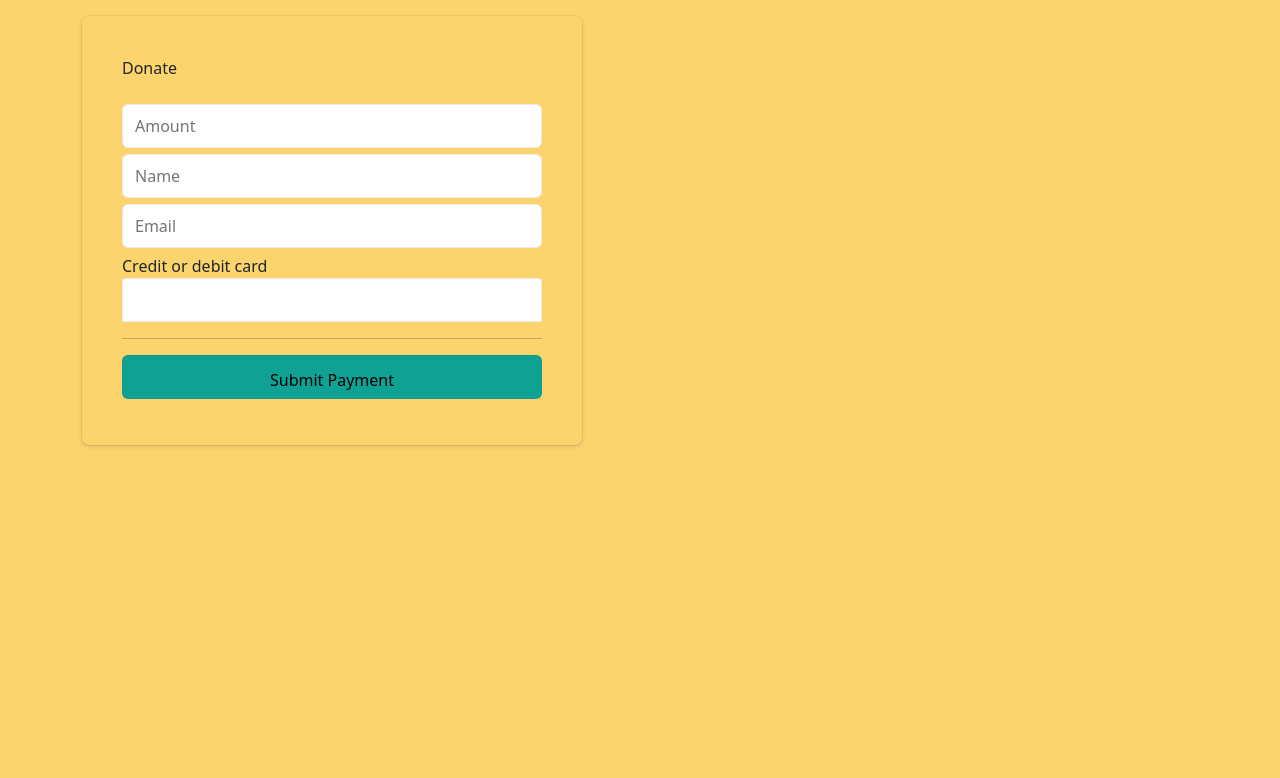
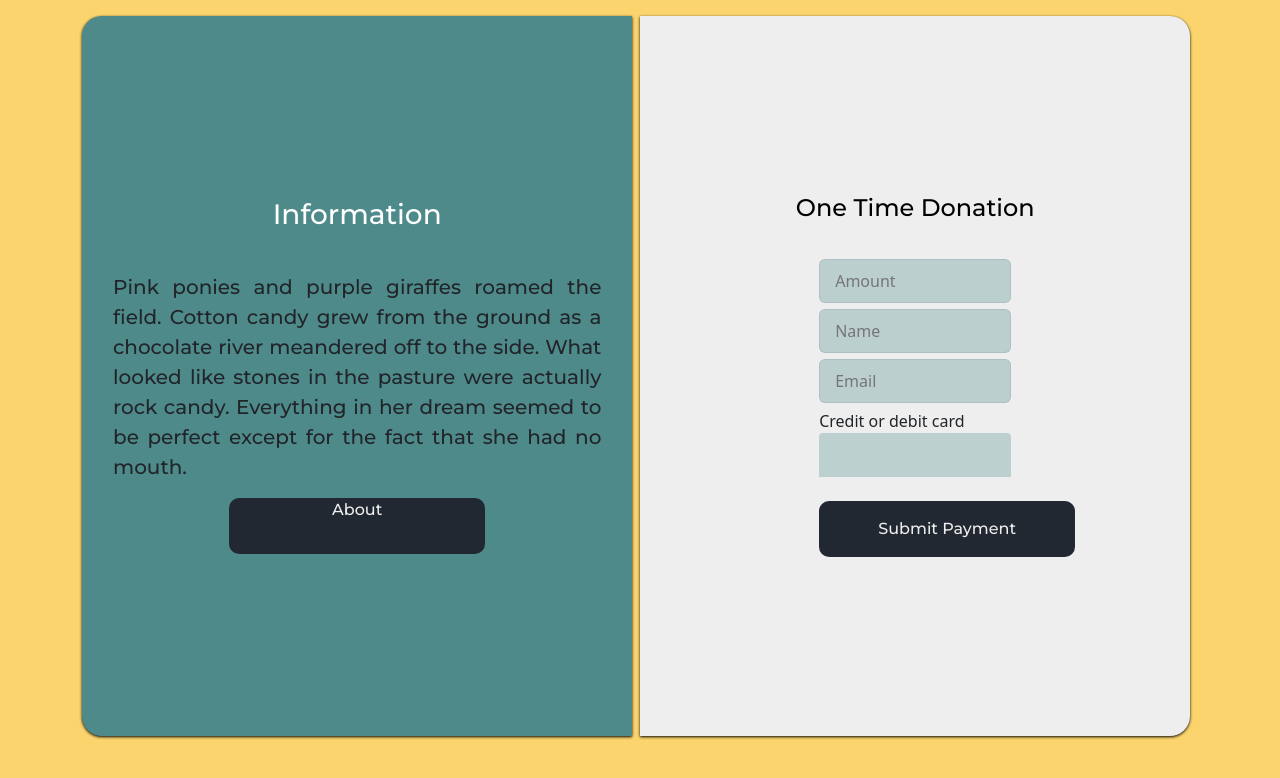
Before and after one commit to anishashruti/Helping-Hands, a Django app: page /donate/ in a window 1280 px wide. Shown: the top 778 px of the page. Run offline with Django 3.2, Linux system fonts and the light colour scheme; some libraries are stand-ins or nearby versions.

Commit message:
form design and add customer done

```diff
--- a/HelpingHands/base/templates/base/donate.html
+++ b/HelpingHands/base/templates/base/donate.html
@@ -7,13 +7,32 @@ Donate
 {% block scripts %}
 <script src="{% static 'javascript/main.js' %}"></script>
 {% endblock scripts %}
+
 {% block content %}
+<link rel="stylesheet" href="{% static 'css/donate.css' %}">
+<div class="column-6">
+	<div id="left-wrapper">
+		<div id="left-wrapper-head">
+			<h3>Information</h3>
+		</div>
+		<hr>
+		<div id="left-wrapper-content">
+			<p>Pink ponies and purple giraffes roamed the field. Cotton candy grew from the ground as a chocolate river meandered off to the side. What looked like stones in the pasture were actually rock candy. Everything in her dream seemed to be perfect except for the fact that she had no mouth.</p>
+		</div>
+		<div id="about-btn">
+			About
+		</div>
+	</div>
+</div>
+<div class="column-6">
+	<div id="right-wrapper">
+		<div id="right-wrapper-head">
+			One Time Donation
+		</div>
+		<hr>
 		<form action="{% url 'base:charge' %}"  method="post" id="payment-form">
 			{% csrf_token %}
 			<div class="form-field-12">
-        <label for="amount">Donate</label>
-        <br>
-        <br>
 				<div class="form-field-6">
 				  <input required type="number" name="amount" placeholder="Amount">
 			  </div>
@@ -37,11 +56,13 @@ Donate
 		  </div>
 
 		  <div style="clear:left"></div>
-  <hr>
-
-     <input  class="myButton" style="background-color:#10a195" type="submit" value="Submit Payment" name="">
+		  <br>
+			 <input  class="myButton" type="submit" value="Submit Payment" name="">
 
 		</form>
+	</div>
+</div>
+
 	<script>
     var stripe = Stripe('pk_test_51Gz20rIPDW7FrALV9nHGF02My5bHPpLXia3mV4BMqofdwgZJ4jOt7mFGM9wnAGhlxy0s85lVnW1Tn9a43J162Chp00rwYE95Gf');
 
--- a/HelpingHands/base/views.py
+++ b/HelpingHands/base/views.py
@@ -28,16 +28,9 @@ def charge(request):
 
 		charge = stripe.Charge.create(
 			customer=customer,
-			amount=amount*100,
+			amount=amount,
 			currency='inr',
 			description="Donation",
-			address={
-    'line1': '510 Townsend St',
-    'postal_code': '98140',
-    'city': 'San Francisco',
-    'state': 'CA',
-    'country': 'US',
-  },
 			)
 	return redirect(reverse('base:thanks', args=[amount]))
 
--- /dev/null
+++ b/HelpingHands/static/css/donate.css
@@ -0,0 +1,189 @@
+form {
+    width: 15vw;
+    padding:0px;
+  }
+  input {
+    border-radius: 6px;
+    margin-bottom: 6px;
+    padding: 15px;
+    border: 1px solid rgba(50, 50, 93, 0.1);
+    height: 44px;
+    font-size: 16px;
+    width: 100%;
+    background: #4f8a8b4f;
+    align-content: center;
+  }
+  .result-message {
+    line-height: 22px;
+    font-size: 16px;
+  }
+  .result-message a {
+    color: rgb(89, 111, 214);
+    font-weight: 600;
+    text-decoration: none;
+  }
+  .hidden {
+    display: none;
+  }
+  #card-error {
+    color: rgb(105, 115, 134);
+    text-align: left;
+    font-size: 13px;
+    line-height: 17px;
+    margin-top: 12px;
+  }
+  #card-element {
+    border-radius: 4px 4px 0 0 ;
+    padding: 12px;
+    height: 44px;
+    width: 100%;
+    background: #4f8a8b4f;
+  }
+  #payment-request-button {
+    margin-bottom: 32px;
+  }
+  .myButton{
+    width:20vw;
+     height:7vh;
+    background-color:#222831;
+    border-radius: 10px;
+    color: #EEEEEE;
+    text-align: center;
+    font-family: 'Montserrat', sans-serif;
+  }
+  /* spinner/processing state, errors */
+  .spinner,
+  .spinner:before,
+  .spinner:after {
+    border-radius: 50%;
+  }
+  .spinner {
+    color: #ffffff;
+    font-size: 22px;
+    text-indent: -99999px;
+    margin: 0px auto;
+    position: relative;
+    width: 20px;
+    height: 20px;
+    box-shadow: inset 0 0 0 2px;
+    -webkit-transform: translateZ(0);
+    -ms-transform: translateZ(0);
+    transform: translateZ(0);
+  }
+  .spinner:before,
+  .spinner:after {
+    position: absolute;
+    content: "";
+  }
+  .spinner:before {
+    width: 10.4px;
+    height: 20.4px;
+    background: #5469d4;
+    border-radius: 20.4px 0 0 20.4px;
+    top: -0.2px;
+    left: -0.2px;
+    -webkit-transform-origin: 10.4px 10.2px;
+    transform-origin: 10.4px 10.2px;
+    -webkit-animation: loading 2s infinite ease 1.5s;
+    animation: loading 2s infinite ease 1.5s;
+  }
+  .spinner:after {
+    width: 10.4px;
+    height: 10.2px;
+    background: #5469d4;
+    border-radius: 0 10.2px 10.2px 0;
+    top: -0.1px;
+    left: 10.2px;
+    -webkit-transform-origin: 0px 10.2px;
+    transform-origin: 0px 10.2px;
+    -webkit-animation: loading 2s infinite ease;
+    animation: loading 2s infinite ease;
+  }
+  @-webkit-keyframes loading {
+    0% {
+      -webkit-transform: rotate(0deg);
+      transform: rotate(0deg);
+    }
+    100% {
+      -webkit-transform: rotate(360deg);
+      transform: rotate(360deg);
+    }
+  }
+  @keyframes loading {
+    0% {
+      -webkit-transform: rotate(0deg);
+      transform: rotate(0deg);
+    }
+    100% {
+      -webkit-transform: rotate(360deg);
+      transform: rotate(360deg);
+    }
+  }
+  @media only screen and (max-width: 600px) {
+    form {
+      width: 80vw;
+    }
+  }
+
+  #left-wrapper{
+      display: flex;
+    background-color: #4F8A8B;
+    box-shadow: 0 1px 3px 0 black;
+      border-radius: 20px 0px 0px 20px;
+      border: 1px solid transparent;
+      padding: 30px;
+      width:43vw;
+      height:90vh;
+      flex-direction: column;
+      flex-wrap: wrap;
+      justify-content: center;
+      align-items: center;
+  }
+
+  #left-wrapper-head{
+    color:#fff;
+    font-family: 'Montserrat', sans-serif;
+    text-align: center;
+    font-size:24px;
+  }
+  #left-wrapper-content{
+    font-family: 'Montserrat', sans-serif;
+    text-align: justify;
+    font-size:20px;
+  }
+  #right-wrapper{
+    background-color: #EEEEEE;
+      border-radius: 0px 20px 20px 0px;
+      border: 1px solid transparent;
+    padding: 30px;
+    width:43vw;
+    height:90vh;
+    box-shadow: 0 1px 3px 0 black;
+    display: flex;
+    flex-direction: column;
+    flex-wrap: wrap;
+    justify-content: center;
+    align-items: center;
+  }
+
+  .column-6{
+    width: 50%;
+    float:left;
+  }
+
+
+  #right-wrapper-head{
+    color: #000000;
+    font-family: 'Montserrat', sans-serif;
+    text-align: center;
+    font-size: 24px;
+  }
+  #about-btn{
+     width:20vw;
+     height:7vh;
+    background-color:#222831;
+    border-radius: 10px;
+    color: #EEEEEE;
+    text-align: center;
+    font-family: 'Montserrat', sans-serif;
+  }
--- a/HelpingHands/static/css/style.css
+++ b/HelpingHands/static/css/style.css
@@ -72,148 +72,4 @@ padding:10%;
     color:#EEEEEE;
     text-decoration: none;
 
-}form {
-    width: 30vw;
-    min-width: 500px;
-    align-self: center;
-    box-shadow: 0px 0px 0px 0.5px rgba(50, 50, 93, 0.1),
-      0px 2px 5px 0px rgba(50, 50, 93, 0.1), 0px 1px 1.5px 0px rgba(0, 0, 0, 0.07);
-    border-radius: 7px;
-    padding: 40px;
-  }
-  input {
-    border-radius: 6px;
-    margin-bottom: 6px;
-    padding: 12px;
-    border: 1px solid rgba(50, 50, 93, 0.1);
-    height: 44px;
-    font-size: 16px;
-    width: 100%;
-    background: white;
-  }
-  .result-message {
-    line-height: 22px;
-    font-size: 16px;
-  }
-  .result-message a {
-    color: rgb(89, 111, 214);
-    font-weight: 600;
-    text-decoration: none;
-  }
-  .hidden {
-    display: none;
-  }
-  #card-error {
-    color: rgb(105, 115, 134);
-    text-align: left;
-    font-size: 13px;
-    line-height: 17px;
-    margin-top: 12px;
-  }
-  #card-element {
-    border-radius: 4px 4px 0 0 ;
-    padding: 12px;
-    border: 1px solid rgba(50, 50, 93, 0.1);
-    height: 44px;
-    width: 100%;
-    background: white;
-  }
-  #payment-request-button {
-    margin-bottom: 32px;
-  }
-  /* Buttons and links */
-  button {
-    background: #5469d4;
-    color: #ffffff;
-    font-family: Arial, sans-serif;
-    border-radius: 0 0 4px 4px;
-    border: 0;
-    padding: 12px 16px;
-    font-size: 16px;
-    font-weight: 600;
-    cursor: pointer;
-    display: block;
-    transition: all 0.2s ease;
-    box-shadow: 0px 4px 5.5px 0px rgba(0, 0, 0, 0.07);
-    width: 100%;
-  }
-  button:hover {
-    filter: contrast(115%);
-  }
-  button:disabled {
-    opacity: 0.5;
-    cursor: default;
-  }
-  /* spinner/processing state, errors */
-  .spinner,
-  .spinner:before,
-  .spinner:after {
-    border-radius: 50%;
-  }
-  .spinner {
-    color: #ffffff;
-    font-size: 22px;
-    text-indent: -99999px;
-    margin: 0px auto;
-    position: relative;
-    width: 20px;
-    height: 20px;
-    box-shadow: inset 0 0 0 2px;
-    -webkit-transform: translateZ(0);
-    -ms-transform: translateZ(0);
-    transform: translateZ(0);
-  }
-  .spinner:before,
-  .spinner:after {
-    position: absolute;
-    content: "";
-  }
-  .spinner:before {
-    width: 10.4px;
-    height: 20.4px;
-    background: #5469d4;
-    border-radius: 20.4px 0 0 20.4px;
-    top: -0.2px;
-    left: -0.2px;
-    -webkit-transform-origin: 10.4px 10.2px;
-    transform-origin: 10.4px 10.2px;
-    -webkit-animation: loading 2s infinite ease 1.5s;
-    animation: loading 2s infinite ease 1.5s;
-  }
-  .spinner:after {
-    width: 10.4px;
-    height: 10.2px;
-    background: #5469d4;
-    border-radius: 0 10.2px 10.2px 0;
-    top: -0.1px;
-    left: 10.2px;
-    -webkit-transform-origin: 0px 10.2px;
-    transform-origin: 0px 10.2px;
-    -webkit-animation: loading 2s infinite ease;
-    animation: loading 2s infinite ease;
-  }
-  @-webkit-keyframes loading {
-    0% {
-      -webkit-transform: rotate(0deg);
-      transform: rotate(0deg);
-    }
-    100% {
-      -webkit-transform: rotate(360deg);
-      transform: rotate(360deg);
-    }
-  }
-  @keyframes loading {
-    0% {
-      -webkit-transform: rotate(0deg);
-      transform: rotate(0deg);
-    }
-    100% {
-      -webkit-transform: rotate(360deg);
-      transform: rotate(360deg);
-    }
-  }
-  @media only screen and (max-width: 600px) {
-    form {
-      width: 80vw;
-    }
-  }
+}
--- a/HelpingHands/templates/layout.html
+++ b/HelpingHands/templates/layout.html
@@ -11,7 +11,7 @@
 
     <!-- Bootstrap CSS -->
     <link href="https://cdn.jsdelivr.net/npm/bootstrap@5.0.0-beta2/dist/css/bootstrap.min.css" rel="stylesheet" integrity="sha384-BmbxuPwQa2lc/FVzBcNJ7UAyJxM6wuqIj61tLrc4wSX0szH/Ev+nYRRuWlolflfl" crossorigin="anonymous">
-
+    <link href="https://cdn.jsdelivr.net/npm/bootstrap@5.0.1/dist/css/bootstrap.min.css" rel="stylesheet" integrity="sha384-+0n0xVW2eSR5OomGNYDnhzAbDsOXxcvSN1TPprVMTNDbiYZCxYbOOl7+AMvyTG2x" crossorigin="anonymous">
     <!-- jquery -->
     <script src="https://code.jquery.com/jquery-3.3.1.min.js" defer></script>
 
```
Lines whose indentation alone changed are shown as unchanged.
